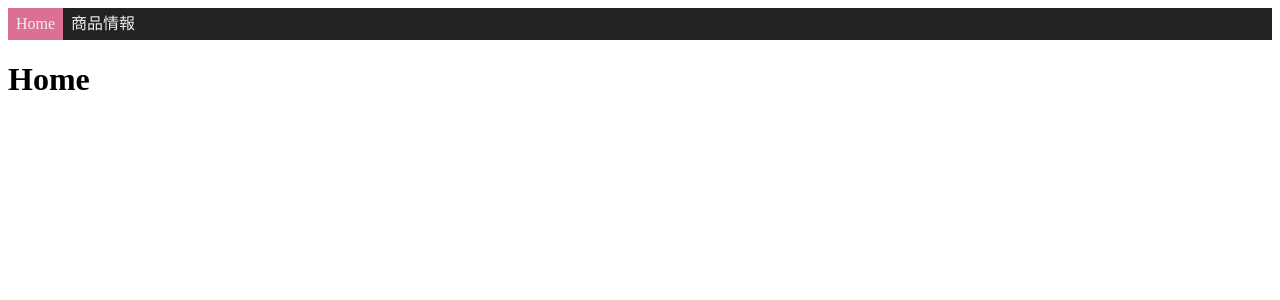
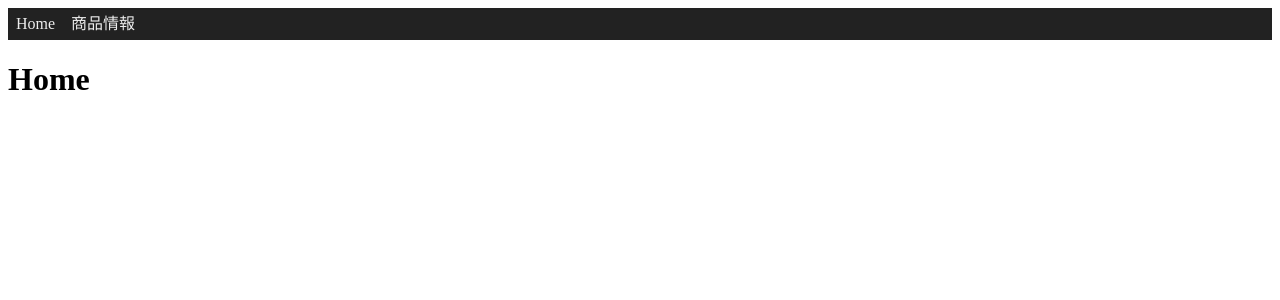
Before and after one commit to i-yuka1129/my-app, a Vue app: page /#/ in a window 1280 px wide. Shown: the top 300 px of the page. Built offline with nearby package versions, Linux system fonts and the light colour scheme.

Commit message:
微調整

```diff
--- a/src/App.vue
+++ b/src/App.vue
@@ -1,7 +1,7 @@
 <template>
   <div class="app">
     <nav>
-      <router-link to="/">Home</router-link>
+      <router-link to="/" exact>Home</router-link>
       <router-link to="/product">商品情報</router-link>
     </nav>
      <!-- ここにパスと一致したコンポーネントが埋め込まれる -->
```
Also changed, not shown: 1 other file (tests, documents, lock files or other folders).
